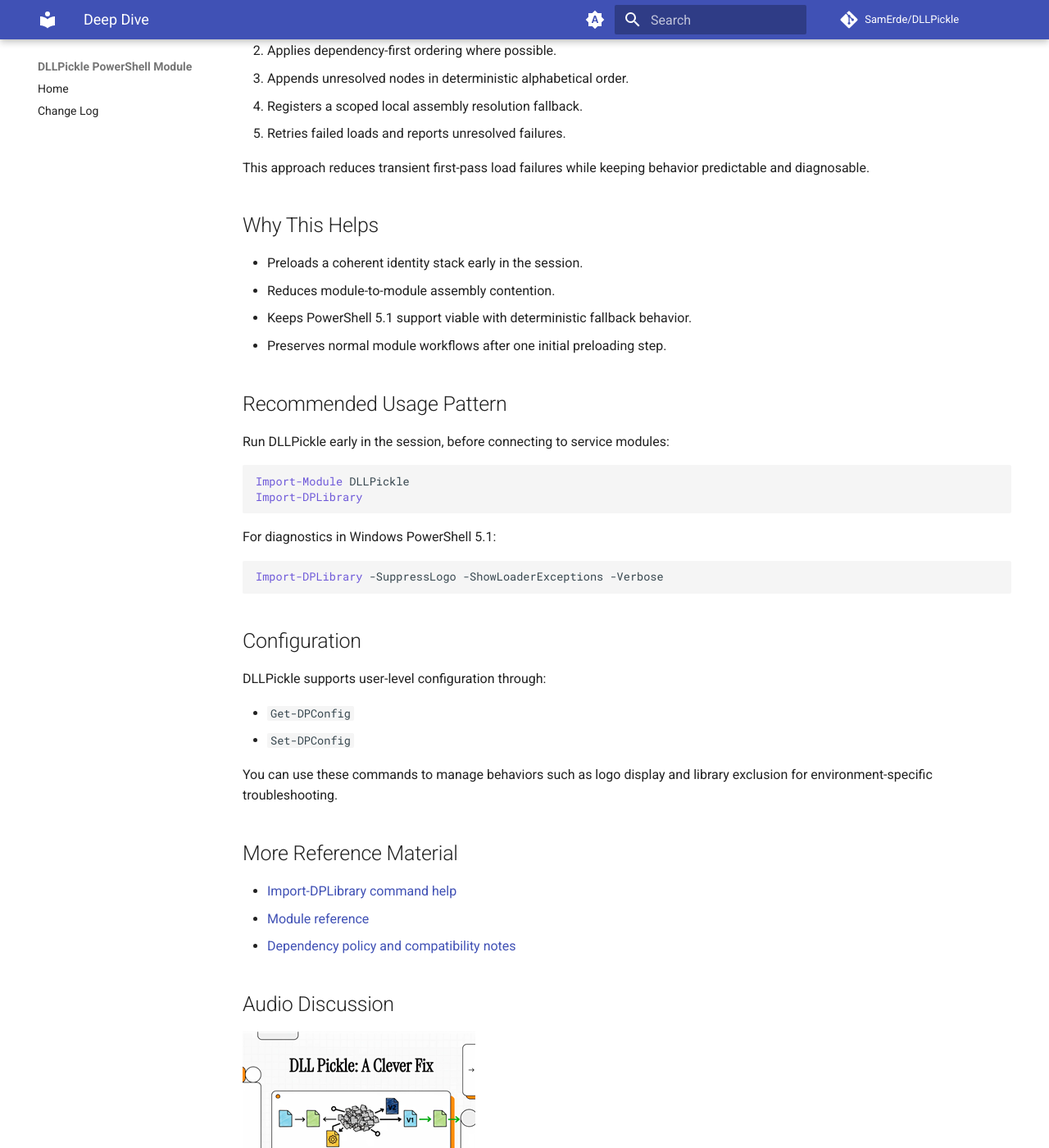
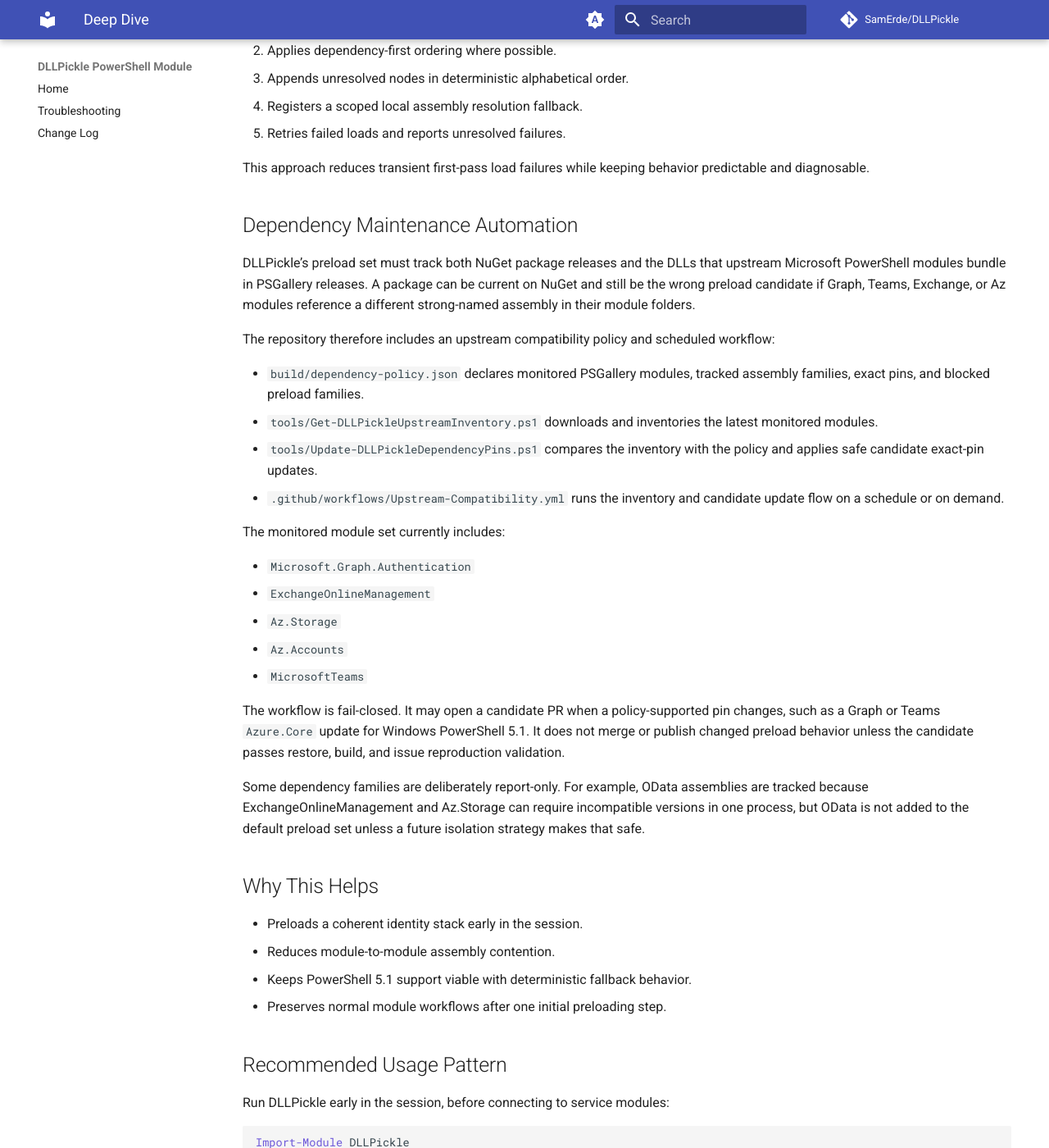
Before and after one commit to SamErde/DLLPickle, an MkDocs documentation site: the page built from docs/Deep-Dive.md, in a window 1280 px wide and 1400 px high, scrolled down 725 px. Shown: the whole window at 82% size. Built offline with MkDocs 1.6.1 and Material for MkDocs 9.7.7, drawn with Linux system fonts in a browser that asks for light colours; comment, search, counter and statistics services are not loaded.

Commit message:
Fix Graph Azure.Core preload conflict (#183)
* Fix Graph Azure.Core preload conflict

Add issue reproduction scenarios for Graph, VS Code host preload, and OData module conflicts. Package Azure.Core with an exact 1.51.1 pin so Windows PowerShell resolves the same assembly version expected by Microsoft.Graph.Authentication 2.36.1. Keep OData out of the default preload set because real Az.Storage 9.6.0 validation shows preloading OData 7.22.0 breaks Az.Storage import.

Co-authored-by: Copilot <223556219+Copilot@users.noreply.github.com>

* Limit Azure.Core preload to Windows PowerShell

Constrain the Azure.Core compatibility pin to net48 so PowerShell 7 builds do not preload Azure.Core's .NET 10 transitive assemblies. Move the #156 Azure.Core protected repro to Windows PowerShell, where the real issue was reproduced and validated.

Co-authored-by: Copilot <223556219+Copilot@users.noreply.github.com>

* Normalize docs nav change

Co-authored-by: Copilot <223556219+Copilot@users.noreply.github.com>

* Add upstream compatibility automation

Co-authored-by: Copilot <223556219+Copilot@users.noreply.github.com>

---------

Co-authored-by: Copilot <223556219+Copilot@users.noreply.github.com>

```diff
--- a/docs/Deep-Dive.md
+++ b/docs/Deep-Dive.md
@@ -35,6 +35,44 @@ To improve reliability, the loader:
 
 This approach reduces transient first-pass load failures while keeping behavior
 predictable and diagnosable.
+
+## Dependency Maintenance Automation
+
+DLLPickle's preload set must track both NuGet package releases and the DLLs that
+upstream Microsoft PowerShell modules bundle in PSGallery releases. A package
+can be current on NuGet and still be the wrong preload candidate if Graph,
+Teams, Exchange, or Az modules reference a different strong-named assembly in
+their module folders.
+
+The repository therefore includes an upstream compatibility policy and scheduled
+workflow:
+
+- `build/dependency-policy.json` declares monitored PSGallery modules, tracked
+  assembly families, exact pins, and blocked preload families.
+- `tools/Get-DLLPickleUpstreamInventory.ps1` downloads and inventories the
+  latest monitored modules.
+- `tools/Update-DLLPickleDependencyPins.ps1` compares the inventory with the
+  policy and applies safe candidate exact-pin updates.
+- `.github/workflows/Upstream-Compatibility.yml` runs the inventory and
+  candidate update flow on a schedule or on demand.
+
+The monitored module set currently includes:
+
+- `Microsoft.Graph.Authentication`
+- `ExchangeOnlineManagement`
+- `Az.Storage`
+- `Az.Accounts`
+- `MicrosoftTeams`
+
+The workflow is fail-closed. It may open a candidate PR when a policy-supported
+pin changes, such as a Graph or Teams `Azure.Core` update for Windows
+PowerShell 5.1. It does not merge or publish changed preload behavior unless the
+candidate passes restore, build, and issue reproduction validation.
+
+Some dependency families are deliberately report-only. For example, OData
+assemblies are tracked because ExchangeOnlineManagement and Az.Storage can
+require incompatible versions in one process, but OData is not added to the
+default preload set unless a future isolation strategy makes that safe.
 
 ## Why This Helps
 
--- a/mkdocs.yml
+++ b/mkdocs.yml
@@ -97,4 +97,5 @@ theme:
 
 nav:
   - Home: index.md
+  - Troubleshooting: Troubleshooting.md
   - Change Log: https://raw.githubusercontent.com/SamErde/DLLPickle/main/CHANGELOG.md
```
Also changed, not shown: DEPENDENCIES.md (+65 -0 lines), docs/Troubleshooting.md (added, +89 -0 lines), 14 other files.
